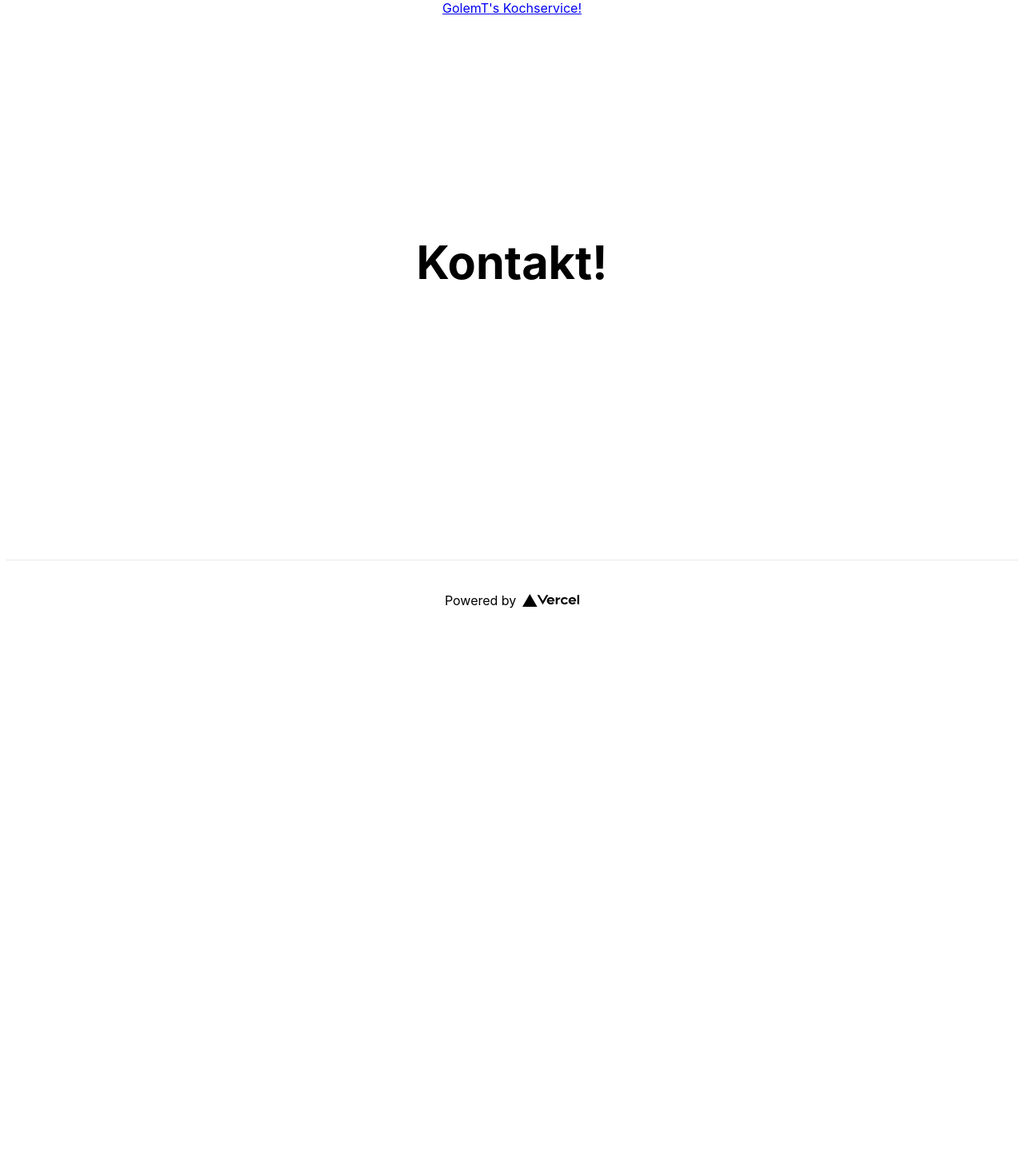
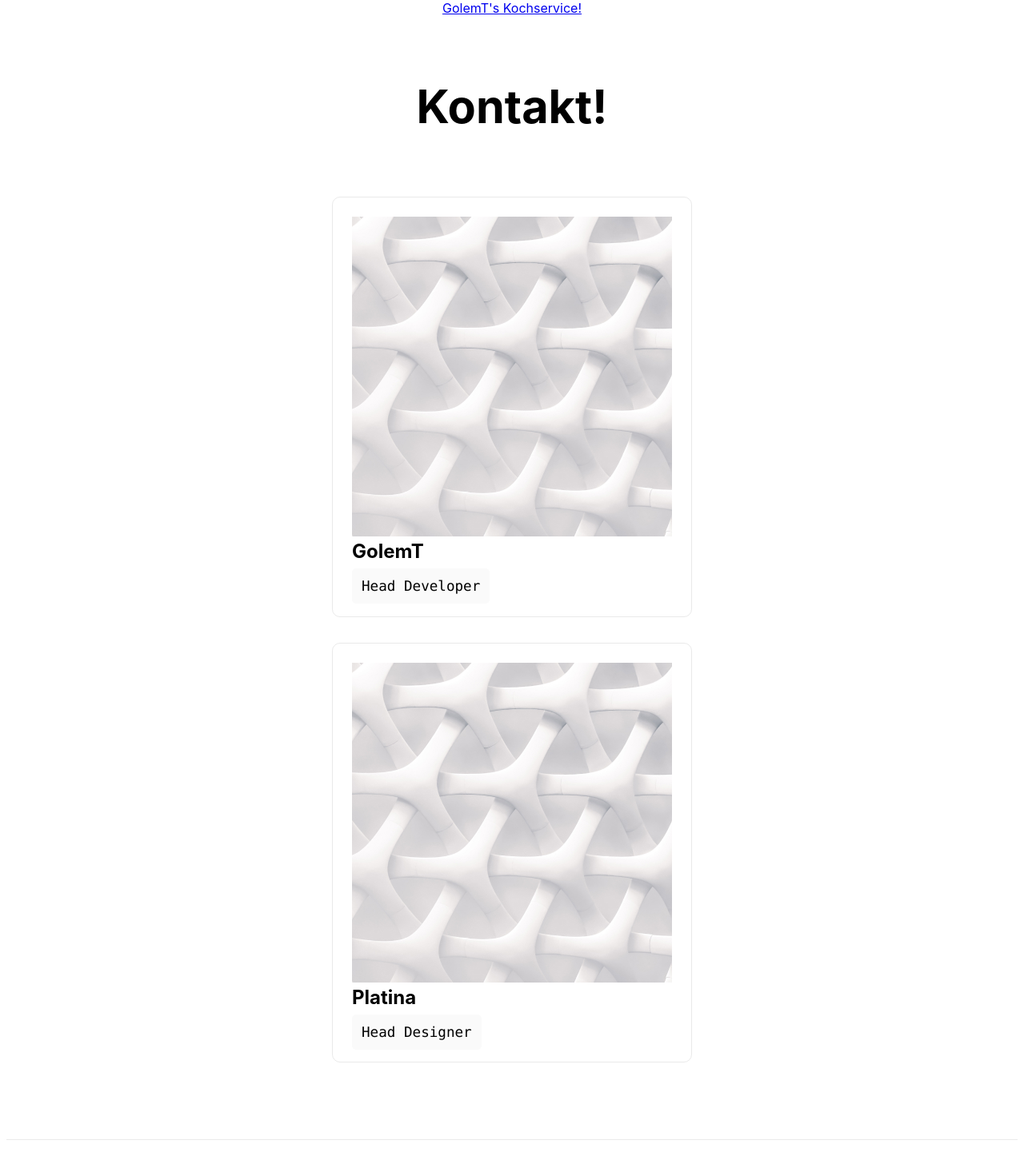
Before and after one commit to GolemT/Kochservice, a Next.js app: page /kontakt in a window 1280 px wide. Shown: the top 1466 px of the page at 80% size. Before the commit the page ends 800 px from the top, so only its background shows below. Built offline with nearby package versions, Linux system fonts and the light colour scheme.

Commit message:
kontakt page base design

```diff
--- a/pages/kontakt.js
+++ b/pages/kontakt.js
@@ -2,6 +2,7 @@
 import styles from '../styles/Home.module.css';
 import Link from 'next/link';
 import Image from 'next/image';
+import profile from '../public/pictures/profile.jpg'
 
 const bild = () => {
     <image
@@ -29,7 +30,17 @@
         </h1>
 
         <div className={styles.grid}>
-            {bild}
+          <div className={styles.card}>
+            <Image src={profile} />
+            <h3>GolemT</h3>
+            <code className={styles.description}>Head Developer</code>
+          </div>
+
+          <div className={styles.card}>
+            <Image src={profile} />
+            <h3>Platina</h3>
+            <code className={styles.description}>Head Designer</code>
+          </div>
         </div>
       </main>
 
```
